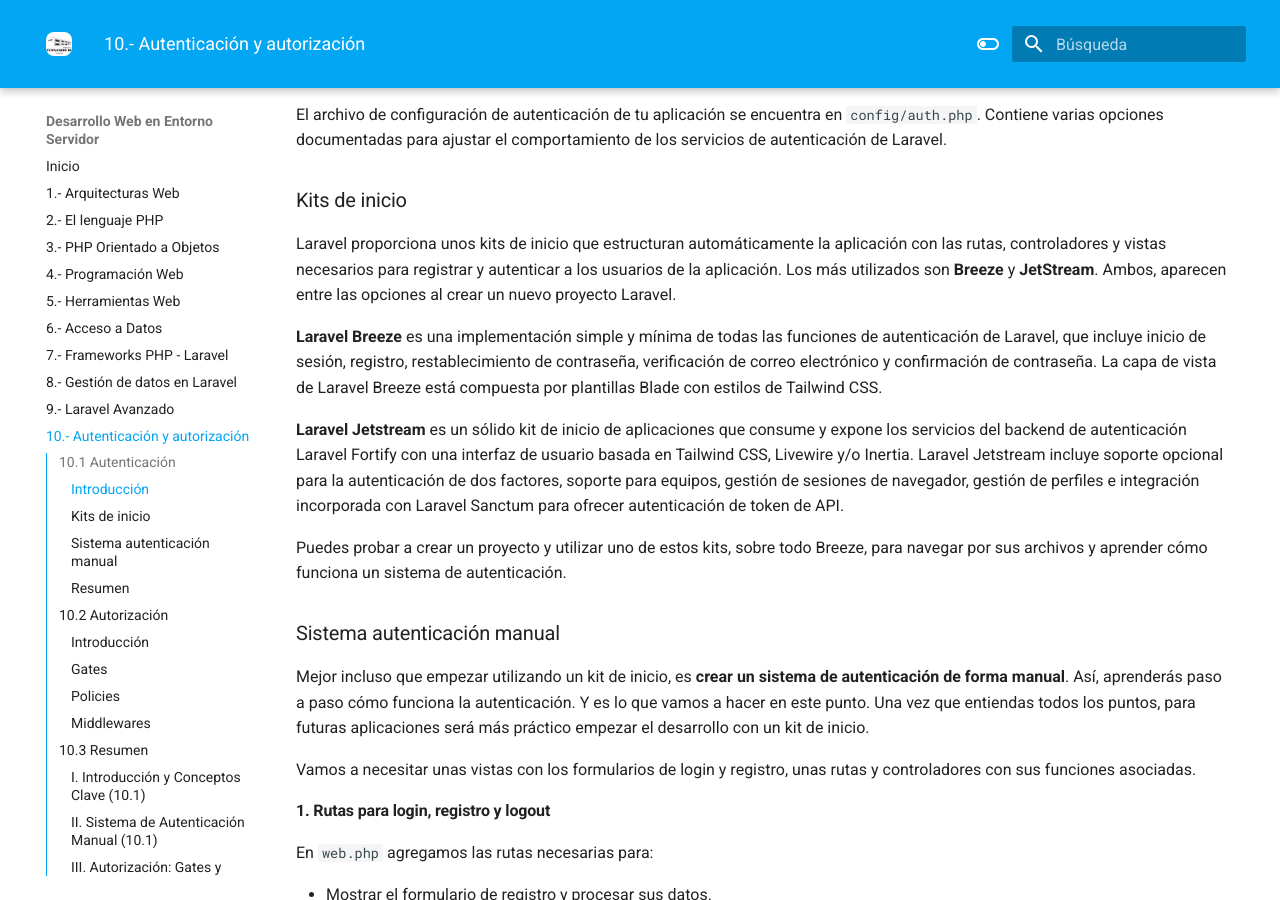
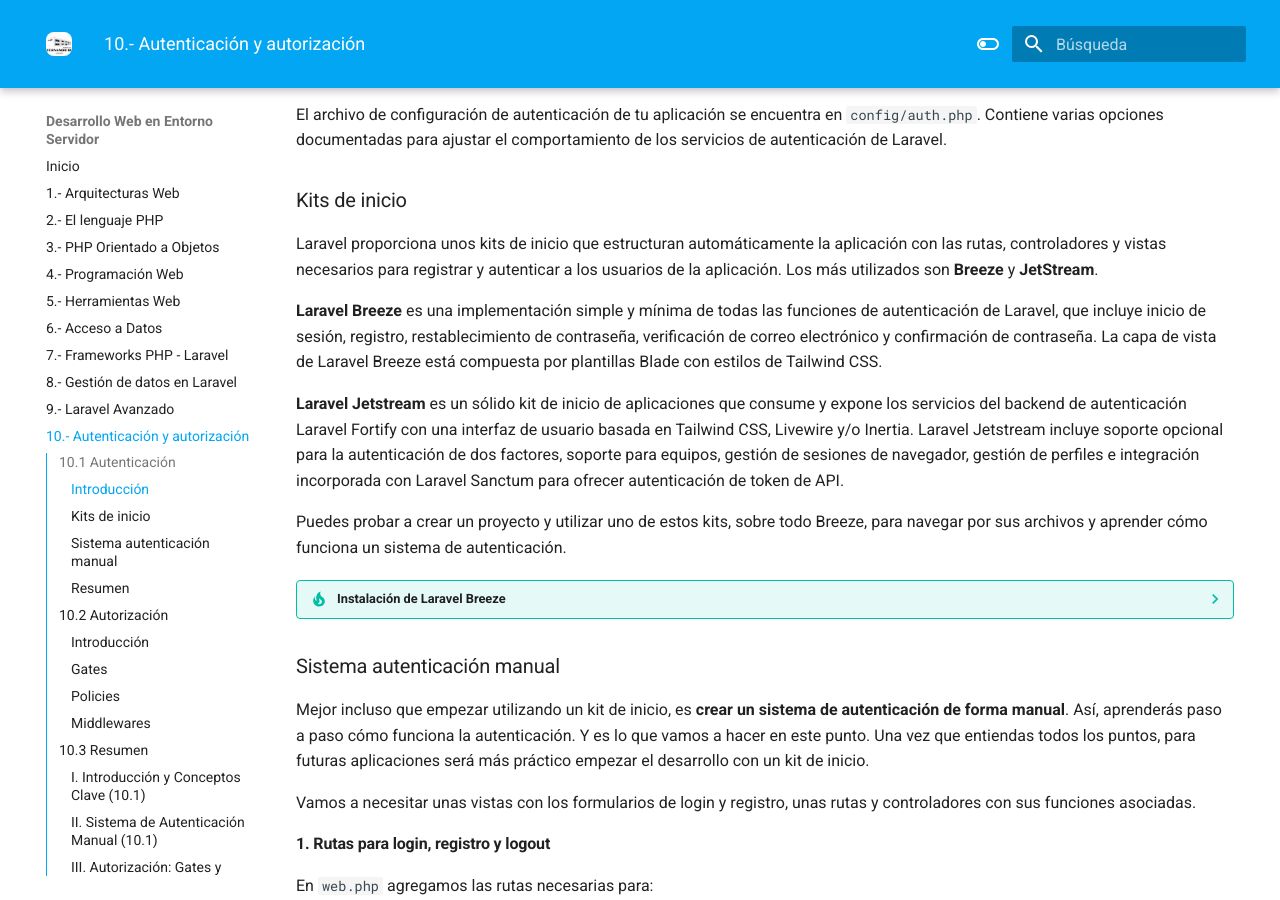
Before and after one commit to elblo/dwes2526, an MkDocs documentation site: the page built from docs/10laravelAutenticacion.md, in a window 1280 px wide and 900 px high, scrolled down 466 px. Built offline with MkDocs 1.6.1 and Material for MkDocs 9.7.7, drawn with Linux system fonts in a browser that asks for light colours.

Commit message:
Añadido instalación Breeze

````diff
--- a/docs/10laravelAutenticacion.md
+++ b/docs/10laravelAutenticacion.md
@@ -34,13 +34,35 @@
 
 ### Kits de inicio
 
-Laravel proporciona unos kits de inicio que estructuran automáticamente la aplicación con las rutas, controladores y vistas necesarios para registrar y autenticar a los usuarios de la aplicación. Los más utilizados son **Breeze** y **JetStream**. Ambos, aparecen entre las opciones al crear un nuevo proyecto Laravel.
+Laravel proporciona unos kits de inicio que estructuran automáticamente la aplicación con las rutas, controladores y vistas necesarios para registrar y autenticar a los usuarios de la aplicación. Los más utilizados son **Breeze** y **JetStream**.
 
 **Laravel Breeze** es una implementación simple y mínima de todas las funciones de autenticación de Laravel, que incluye inicio de sesión, registro, restablecimiento de contraseña, verificación de correo electrónico y confirmación de contraseña. La capa de vista de Laravel Breeze está compuesta por plantillas Blade con estilos de Tailwind CSS.
 
 **Laravel Jetstream** es un sólido kit de inicio de aplicaciones que consume y expone los servicios del backend de autenticación Laravel Fortify con una interfaz de usuario basada en Tailwind CSS, Livewire y/o Inertia. Laravel Jetstream incluye soporte opcional para la autenticación de dos factores, soporte para equipos, gestión de sesiones de navegador, gestión de perfiles e integración incorporada con Laravel Sanctum para ofrecer autenticación de token de API.
 
 Puedes probar a crear un proyecto y utilizar uno de estos kits, sobre todo Breeze, para navegar por sus archivos y aprender cómo funciona un sistema de autenticación.
+
+??? tip "Instalación de Laravel Breeze"
+
+    1. Instalar Breeze: Navega a la carpeta del proyecto у ejecuta:
+
+    ```bash
+    composer require laravel/breeze --dev
+    ```
+
+    2. Instalar el Kit: Ejecuta el comando para publicar los archivos de autenticación:
+
+    ```bash
+    php artisan breeze:install
+    ```
+
+    3. Migrar y Compilar: Prepara la base de datos y los recursos frontend:
+
+    ```bash
+    php artisan migrate
+    npm install
+    npm run dev
+    ```
 
 ### Sistema autenticación manual
 
````
